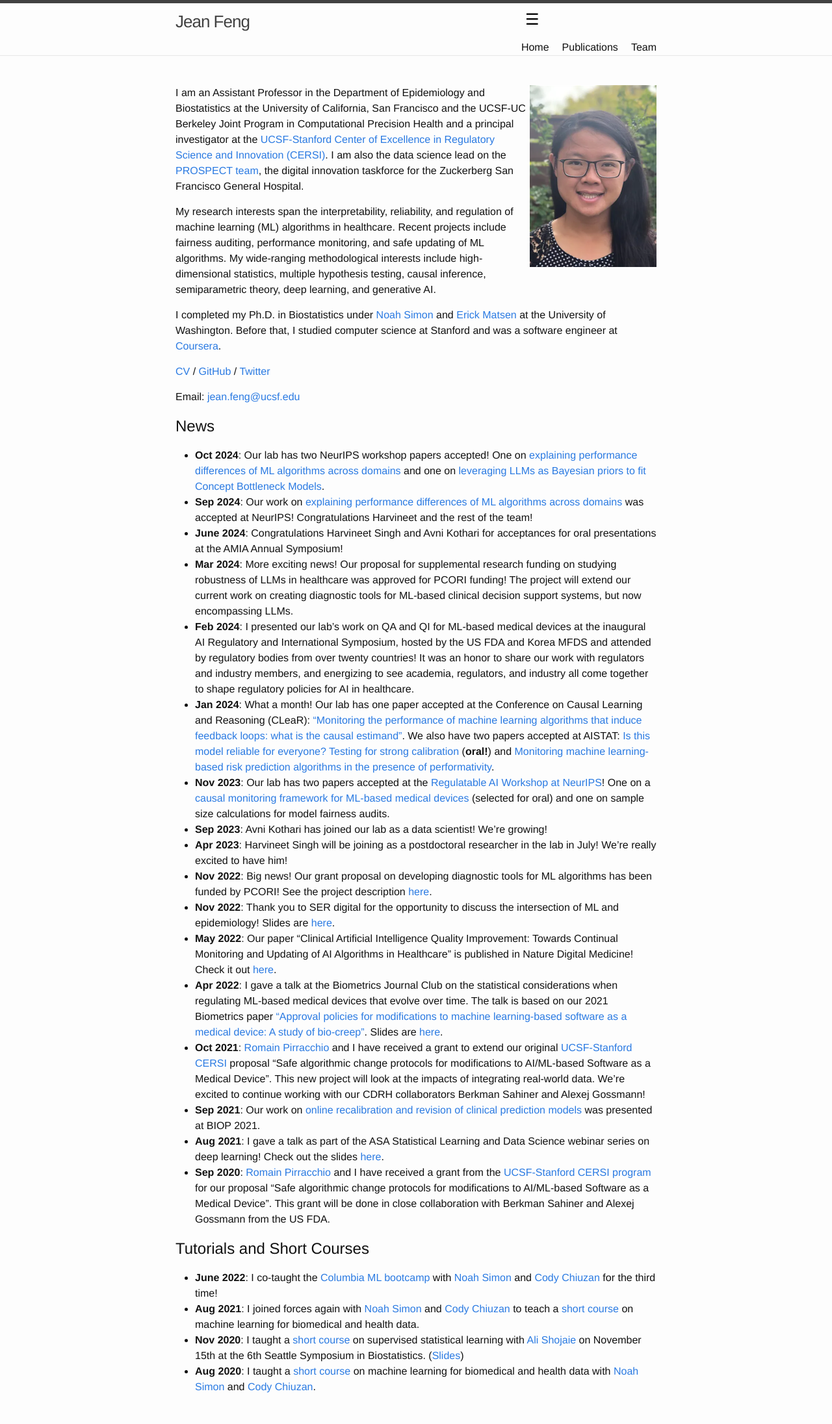
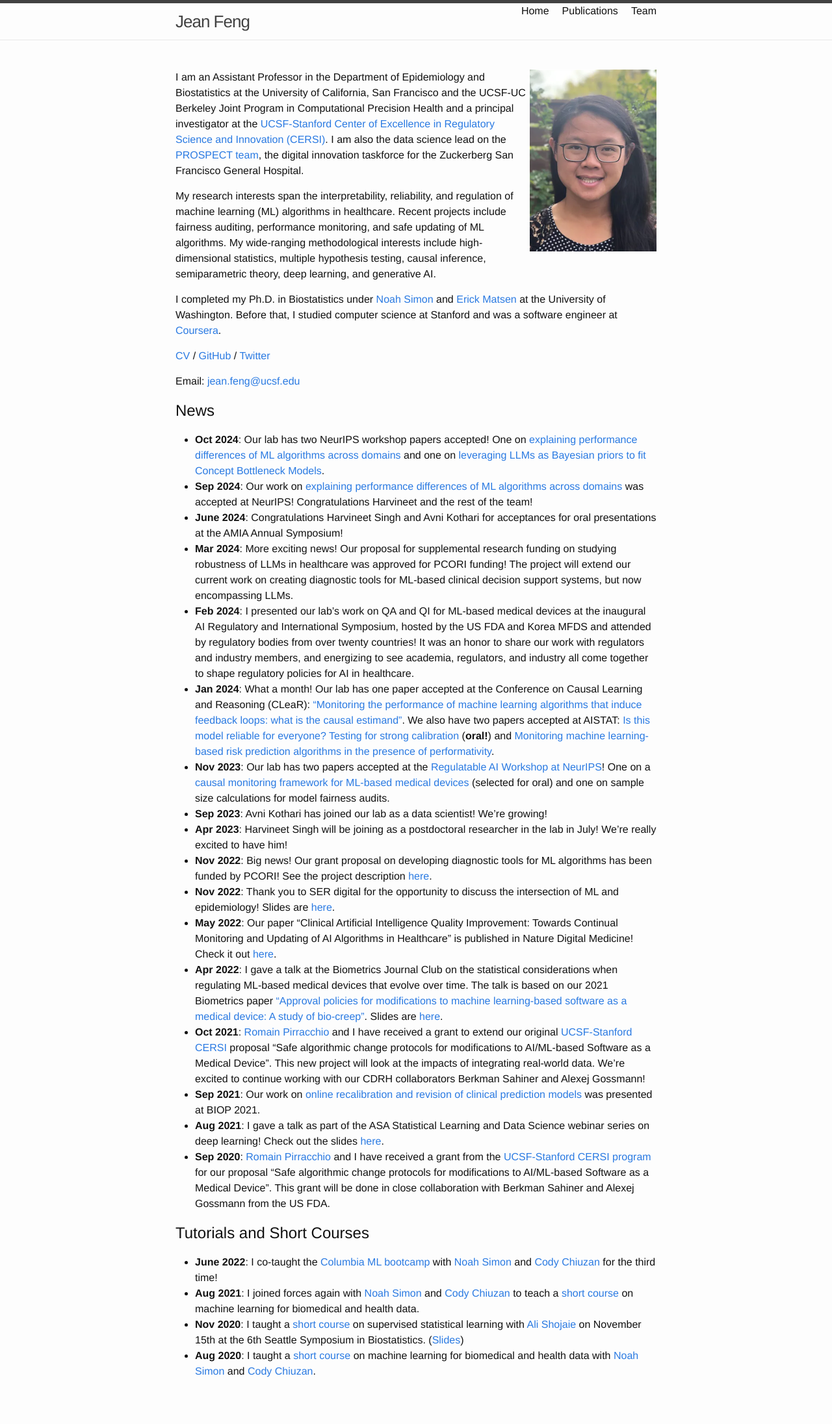
Before and after one commit to jjfeng/jjfeng.github.io, a Jekyll site: the page built from index.md, in a window 1280 px wide. Shown: the whole page at 65% size. Built offline with Jekyll 4.4.1, drawn with Linux system fonts in a browser that asks for light colours; after the commit the page ends 2168 px from its top, so only the background shows below that.

Commit message:
update css

```diff
--- a/css/main.scss
+++ b/css/main.scss
@@ -54,14 +54,17 @@
   .trigger.visible {
     display: flex; /* Show links when toggled */
   }
+  .nav-toggle {
+    display: block;
+    background: none;
+    border: none;
+    font-size: 1.5rem;
+    cursor: pointer;
+  }
 }
 
-/* Optional styling for toggle button */
 .nav-toggle {
-  background: none;
-  border: none;
-  font-size: 1.5rem;
-  cursor: pointer;
+  display: none;
 }
 
 
```
